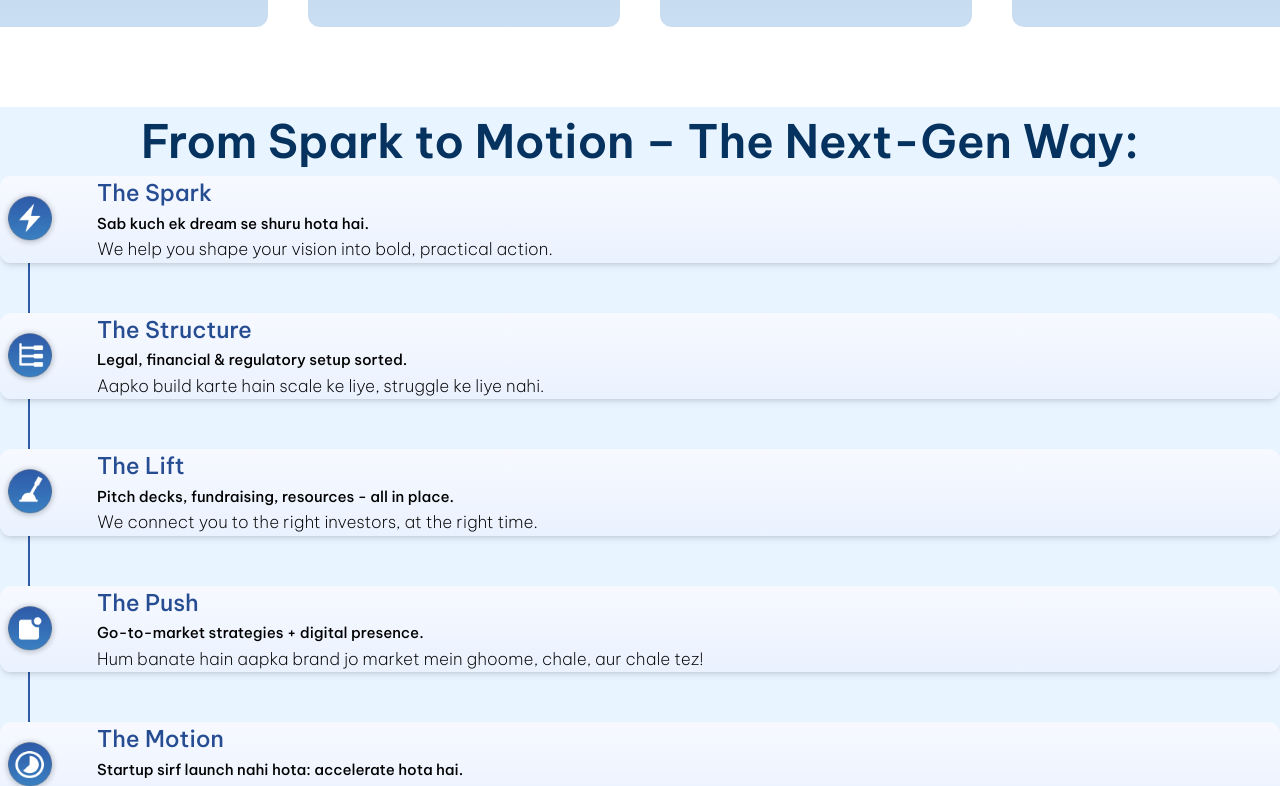
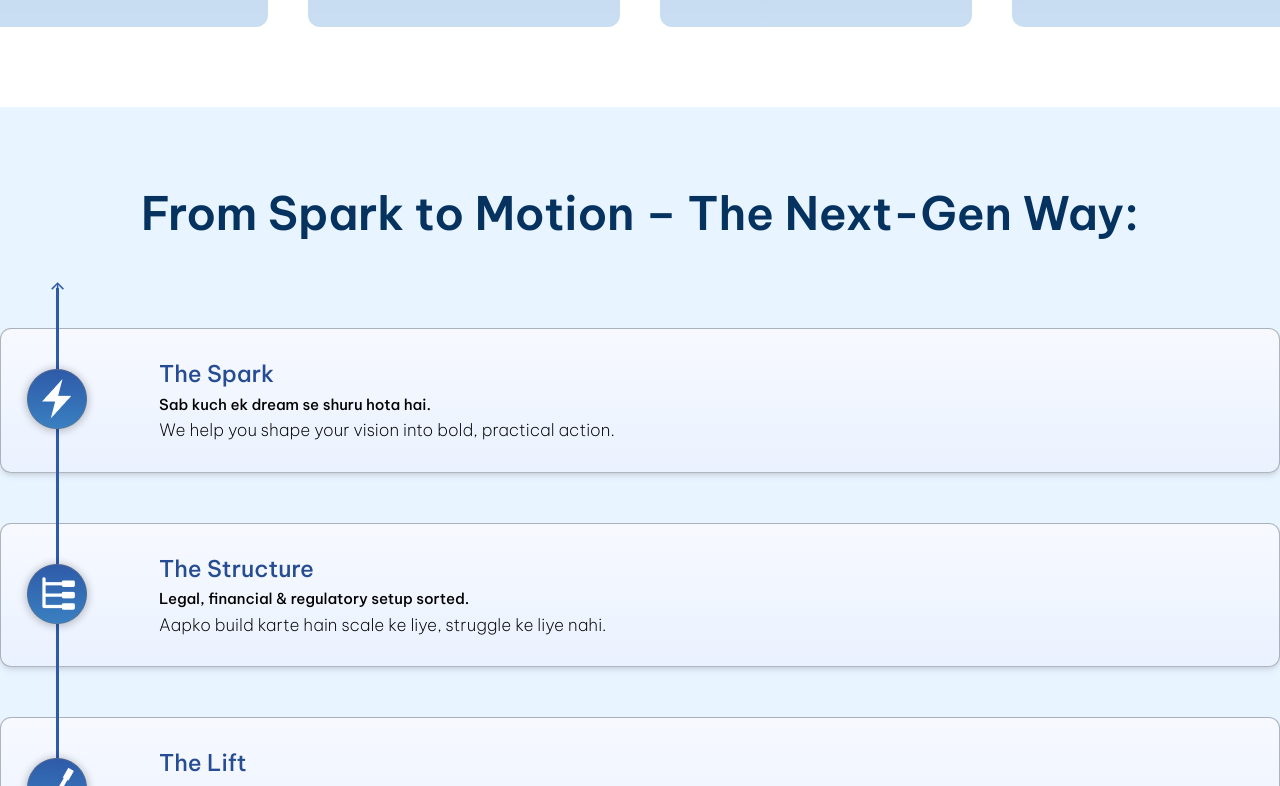
Before and after one commit to makwana-chirag/next-gen-website, a Next.js app: page / in a window 1280 px wide. Shown: the part 1474-2260 px from the top of the page. Built offline with nearby package versions, Linux system fonts and the light colour scheme; a web font is replaced by a local one.

Commit message:
timeline updated

```diff
--- a/src/modules/TimeLineSection/TimeLineSection.jsx
+++ b/src/modules/TimeLineSection/TimeLineSection.jsx
@@ -49,16 +49,24 @@ export const TimeLineSection = () => {
   ];
 
   return (
-    <div className=" w-full bg-[#E8F4FF] ">
-      <div className="main-container">
+    <div className=" w-full bg-[#E8F4FF]  ">
+      <div className="main-container !mt-18 !mb-40">
         <p
-          className={`${beVietnam.className} text-[46px] mb-11 font-semibold text-center text-[#05325F]`}
+          className={`${beVietnam.className} text-[46px] font-semibold text-center text-[#05325F] !mb-20`}
         >
           From Spark to Motion – The Next-Gen Way:
         </p>
 
         <div className="relative">
-          <div className="absolute left-7 top-0 bottom-0 w-[2px] bg-[#2E5AA8]"></div>
+          <div className="absolute left-14 z-2   -top-10 -bottom-10 w-[3px] bg-[#2E5AA8]">
+            <div className="absolute -top-3 left-1/2 -translate-x-1/2 text-[#2E5AA8] text-xl">
+              ↑
+            </div>
+
+            <div className="absolute -bottom-3 left-1/2 -translate-x-1/2 text-[#2E5AA8] text-xl">
+              ↓
+            </div>
+          </div>
 
           <WideCard content={content} />
 
--- a/src/modules/TimeLineSection/components/WideCard.jsx
+++ b/src/modules/TimeLineSection/components/WideCard.jsx
@@ -12,15 +12,15 @@ export const WideCard = ({ content }) => {
         return (
           <div
             key={index}
-            className="relative shadow-md border rounded-[11px] border-[#6B728080] px-[25px] py-[23px] flex items-center gap-[37px] justify-center wide-card-background"
+            className="relative !shadow-md !border !rounded-[11px] !border-[#6B728080] !px-[15px] !py-[4px] flex items-center gap-[37px] justify-center wide-card-background"
           >
             <div className="relative flex-shrink-0">
-              <div className="w-[60px] h-[60px] rounded-lg flex items-center justify-center">
-                <img src={item.icon} alt="icon" width={60} height={60} />
+              <div className="  rounded-lg flex items-center justify-center">
+                <img src={item.icon} alt="icon" className="z-10" />
               </div>
             </div>
 
-            <div className="flex flex-col gap-0.5 flex-1 p-6 rounded-lg ">
+            <div className="flex flex-col gap-0.5 flex-1 !p-6 !rounded-lg ">
               <p
                 className={`${beVietnam.className} text-[23px] text-[#264C92] font-medium`}
               >
```
